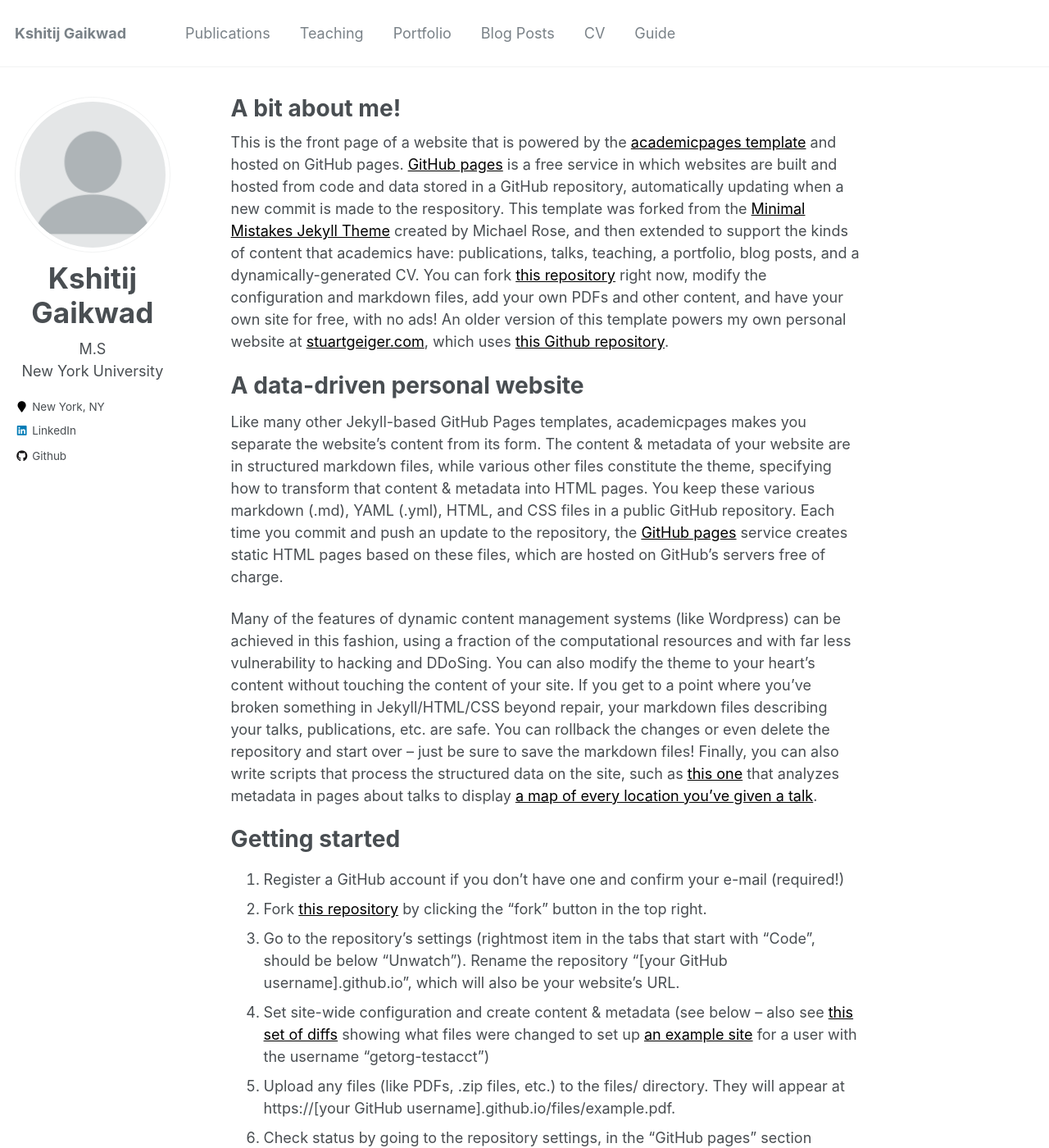
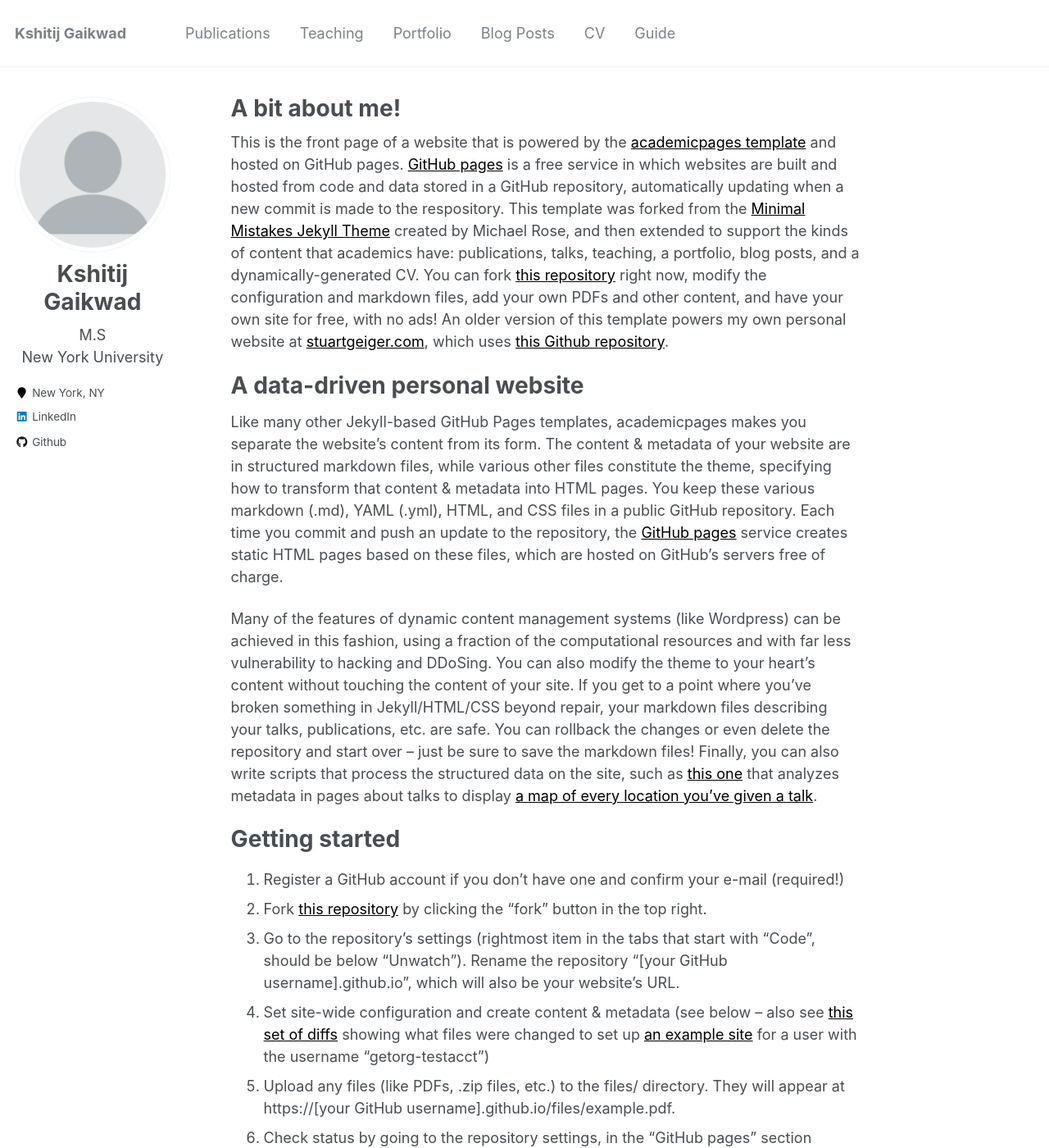
Before and after one commit to kshitij284/kshitij284.github.io, a Jekyll site: the page built from _pages/about.md, in a window 1280 px wide and 1400 px high. Shown: the whole window at 82% size. Built offline with Jekyll 4.4.1, drawn with Linux system fonts in a browser that asks for light colours.

Commit message:
change autor--name size to 3

```diff
--- a/_sass/_sidebar.scss
+++ b/_sass/_sidebar.scss
@@ -121,7 +121,7 @@
 .sidebar .author__name {
   text-align: center;
   font-family: $sans-serif;
-  font-size: $type-size-2;
+  font-size: $type-size-3;
 }
 
 .author__bio {
```
